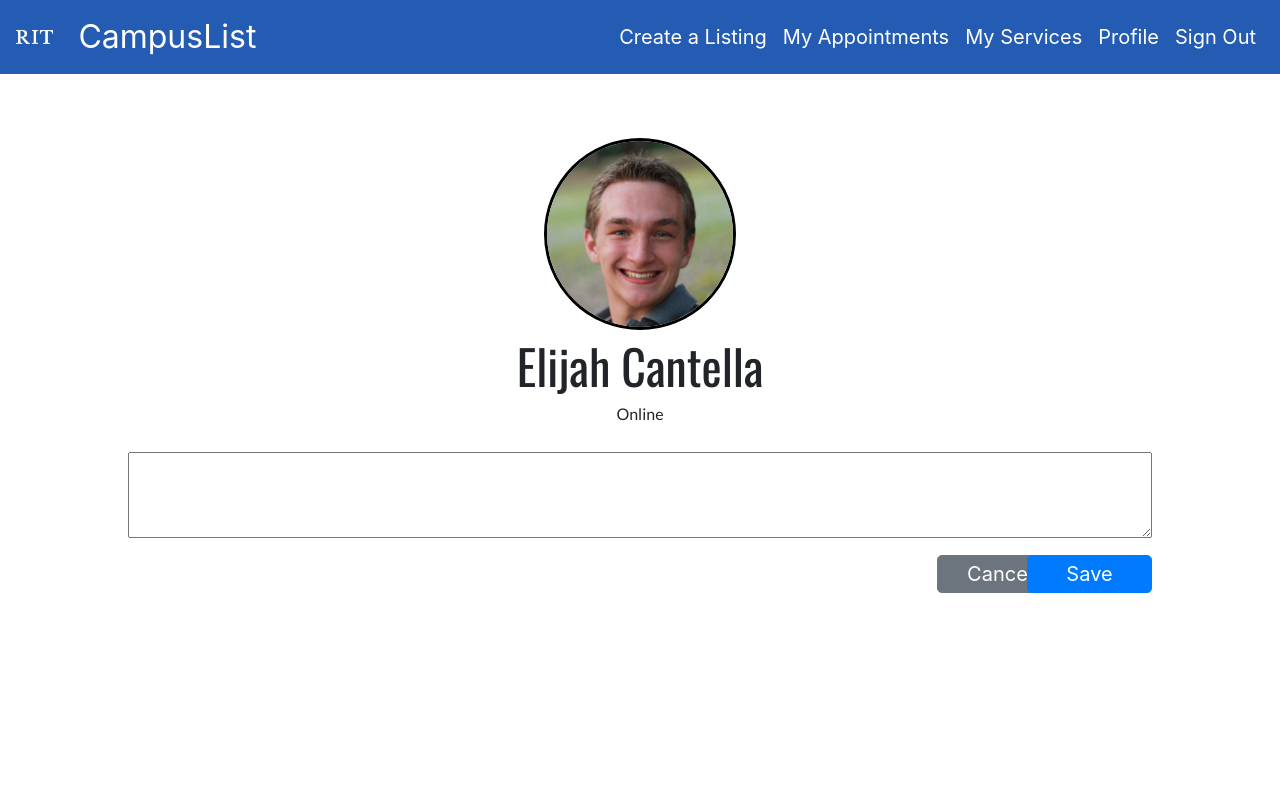
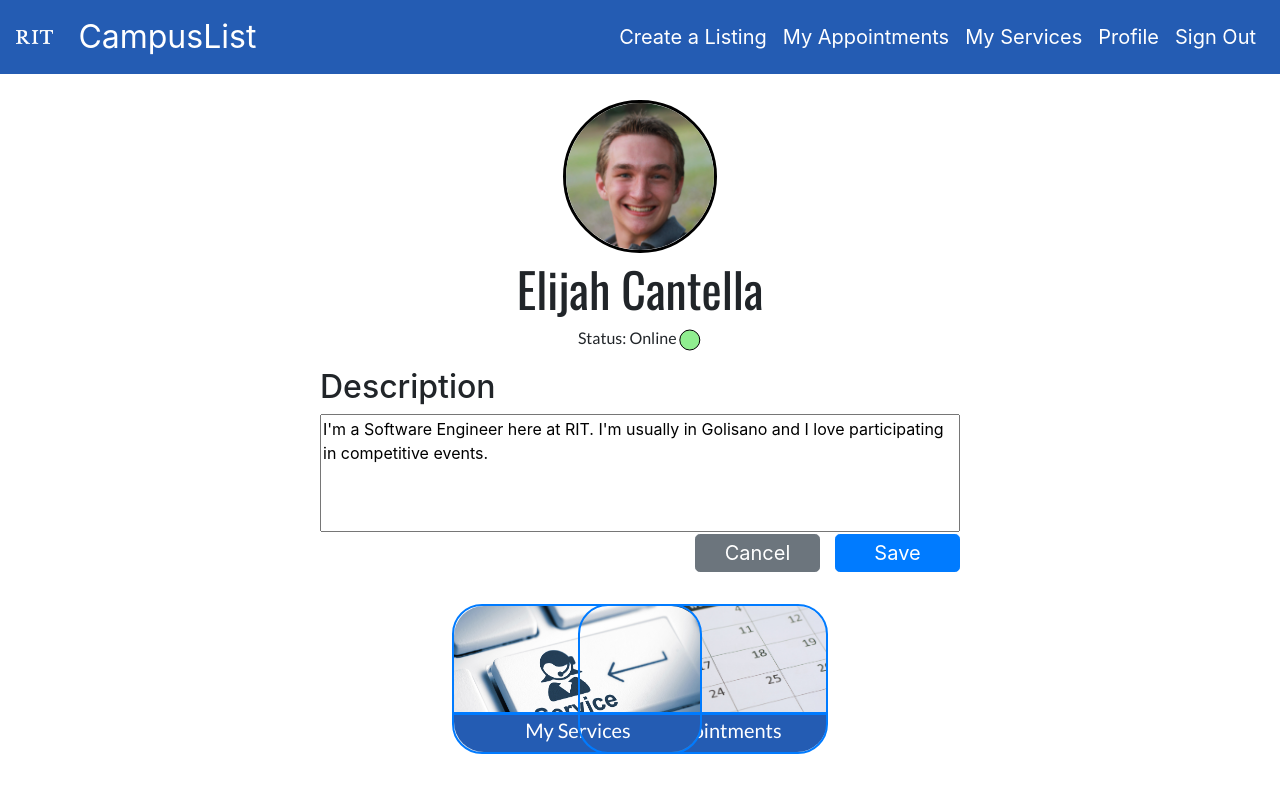
Before and after one commit to CalvinWu4/CampusList, a React (Create React App) app in the folder client/: page /profile in a window 1280 px wide. Shown: the top 792 px of the page. Built offline with nearby package versions, Linux system fonts and the light colour scheme.

Commit message:
Made a working version of the profile page.
Has hardcoded information. Only shows the owner's profile page.
Glitches exist with scaling.

```diff
--- a/client/src/App.jsx
+++ b/client/src/App.jsx
@@ -6,7 +6,6 @@ import Login from './components/Login';
 import Review from './components/Review';
 import HomePage from './components/HomePage';
 import SignUp from './components/SignUp';
-import SignIn from './components/SignIn';
 import CreateListing from './components/CreateListing';
 import Profile from './components/Profile';
 
--- a/client/src/components/Profile.jsx
+++ b/client/src/components/Profile.jsx
@@ -5,6 +5,39 @@ import {Button} from 'reactstrap';
 import {Link} from 'react-router-dom';
 
 class Profile extends React.Component {
+
+    style={
+        image: {
+          width: '247px',
+          height: '147px',
+          borderRadius: '30px',
+          zIndex: -1,
+          position: 'absolute',
+        },
+        listing: {
+            width: '250px',
+            height: '150px',
+            borderRadius: '30px',
+            borderStyle: 'solid',
+            borderWidth: '2px',
+            position:'relative',
+            margin:'30px'
+        },
+        listingTitle:{
+            height:'40px',
+            width:'247px',
+            backgroundColor:'#245cb3',
+            verticalAlign: 'baseline',
+            zIndex:-1,
+            position:'absolute',
+            borderBottomLeftRadius:'30px',
+            borderBottomRightRadius:'30px',
+            bottom:0,
+            left:0,
+            textAlign:'center',
+            borderTop:'solid'
+        },
+    };
 
     state = {
 		name: "",
@@ -27,16 +60,45 @@ class Profile extends React.Component {
         return (
             <div>
                 <Navbar/>
-                <center style={{marginTop: "5%", position: "absolute"}}>
+                <div style={{marginTop: "2%", position: "absolute", textAlign: "center"}}>
                     <img className="profilePicture" src={require("../styles/images/Elijah_Senior.jpg")}/>
                     <div className="profileName">Elijah Cantella</div>
-                    <div className="profileStatus">Online</div>
-                    <div style={{position: "absolute", marginTop: "2%", height: "30%", width: "100%"}}>
-                        <textarea style={{position: "relative", right: "0%", height: "100%", width: "80%", marginLeft: "10%", marginRight: "10%"}} rows="3" cols="150" display="auto" marginLeft="auto" marginRight="auto"></textarea>
-                        <Button style={{float: "left", position: "absolute", top: "120%", right: "7%", marginLeft: "10%", marginRight: "10%"}} href="/" color="secondary" size="lg" className='landing-button'>Cancel</Button>
-                        <Button style={{float: "left", position: "absolute", top: "120%", right: "0%", marginLeft: "10%", marginRight: "10%"}} href="/" color="primary" size="lg" className='landing-button'>Save</Button>
+                    <div className="profileStatus">
+                        Status: Online
+                        <svg height="100%" width="20%">
+                            <circle cx="50%" cy="50%" r="10" stroke="black" stroke-width="1" fill="lightgreen"/>
+                        </svg>
                     </div>
-                </center>
+
+                    <h2 style={{textAlign: "left", marginLeft: "25%", marginTop: "1%"}}>Description</h2>
+                    <div style={{position: "absolute", height: "50%", width: "100%", textAlign: "right"}}>
+                        <textarea style={{position: "relative", right: "0%", height: "75%", width: "50%", marginLeft: "25%", marginRight: "25%", resize: "none"}} rows="3" cols="150" display="auto">
+                            I'm a Software Engineer here at RIT. I'm usually in Golisano and I love participating in competitive events.
+                        </textarea>
+                        <Button style={{bottom: 0, right: 140, position: "absolute", marginRight: "25%", display: "inline-block"}} href="/" color="secondary" size="lg" className='landing-button'>Cancel</Button>
+                        <Button style={{bottom: 0, right: 0, position: "absolute", marginRight: "25%"}} href="/" color="primary" size="lg" className='landing-button'>Save</Button>
+                    </div>
+                </div>
+
+                <div>
+                    <Link to={{ pathname: '/mycalendar'}} style={{position: "absolute", bottom: "2%", right: "33%"}}>
+                        <div style={this.style.listing}  >
+                            <img style={this.style.image} src={require("../styles/images/calendar.jpg")}/>
+                            <div className='listingTitle' style={this.style.listingTitle}>
+                                <p style={{fontFamily: "Lato", fontSize:"20px", color:'white'}}>My Appointments</p>
+                            </div>
+                        </div>
+                    </Link>
+
+                    <Link to={{ pathname: '/myservices'}} style={{position: "absolute", bottom: "2%", left: "33%"}}>
+                        <div style={this.style.listing}  >
+                            <img style={this.style.image} src={require("../styles/images/service.jpg")}/>
+                            <div className='listingTitle' style={this.style.listingTitle}>
+                                <p style={{fontFamily: "Lato", fontSize:"20px", color:'white'}}>My Services</p>
+                            </div>
+                        </div>
+                    </Link>
+                </div>
             </div>
         );
     }
--- a/client/src/styles/css/styles.css
+++ b/client/src/styles/css/styles.css
@@ -99,10 +99,12 @@ input {
 }
 .profilePicture {
     border-radius: 50%;
+    display: block;
+    margin: auto;
     border-style: solid;
     border-color: black;
-    width: 15%;
-    height: 15%;
+    width: 12%;
+    height: 12%;
 }
 
 .profileName {
@@ -113,7 +115,9 @@ input {
 
 .profileStatus {
     font-family: Lato;
-    text-align: center;
+    display: inline-block;
+    width: 10%;
+    height: 30px;
 }
 
 .profileDesription {
```
Also changed, not shown: client/src/styles/images/calendar.jpg (added), client/src/styles/images/service.jpg (added).
